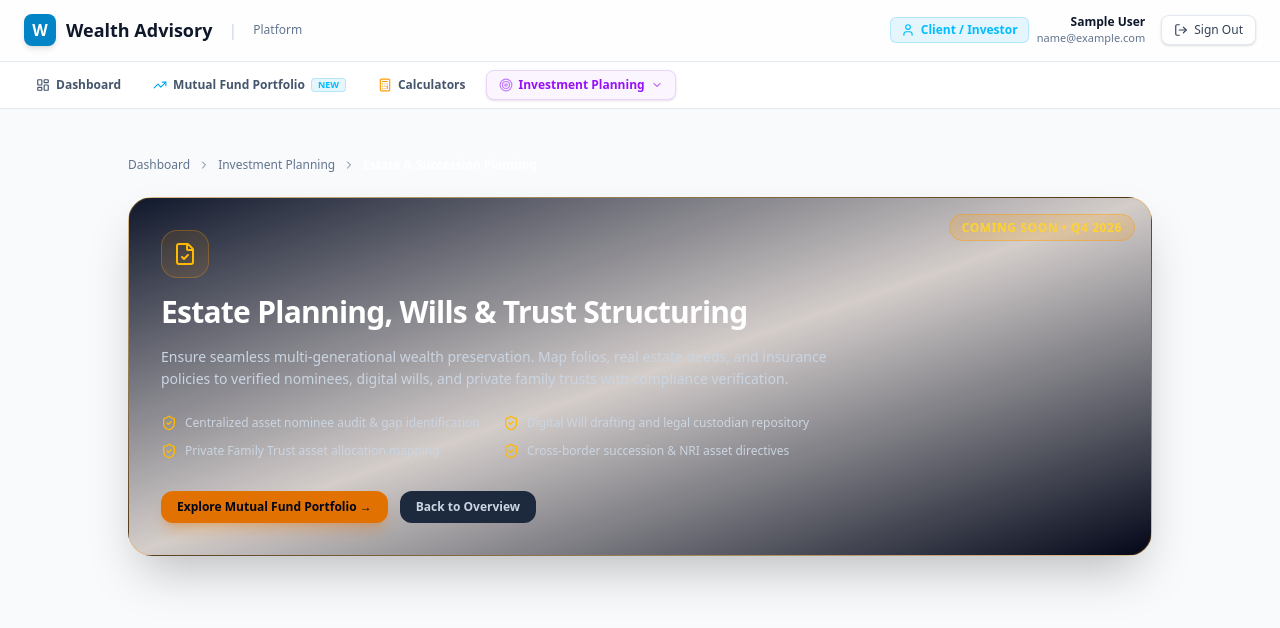
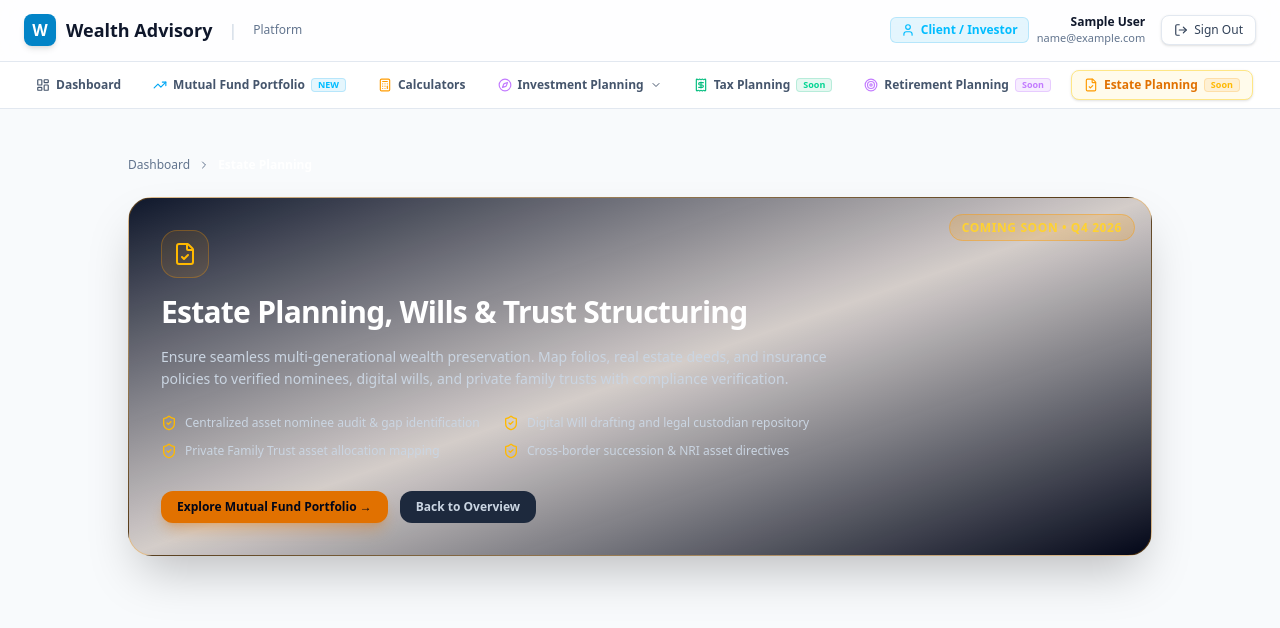
Before and after one commit to vibhavksrivastava/my-wealth-platform, a Next.js app: page /dashboard/planning/estate in a window 1280 px wide. Shown: the top 628 px of the page. Built offline with nearby package versions, Linux system fonts and the light colour scheme; sample sign-in values are in the browser's storage.

Commit message:
feat(navigation): promote tax, retirement, and estate planning to main menu and clean investment planning submenu

```diff
--- a/app/dashboard/layout.tsx
+++ b/app/dashboard/layout.tsx
@@ -16,7 +16,8 @@ import {
   ShieldAlert,
   FileCheck,
   Calculator,
-  Compass
+  Compass,
+  Receipt
 } from "lucide-react";
 import { TenantConfigProvider } from "@/lib/tenant-config";
 import { FirmBrandingProvider, useFirmBranding } from "@/lib/context/FirmBrandingContext";
@@ -217,8 +218,8 @@ function DashboardNavBar({ user }: { user: UserProfile | null }) {
   const [planningMenuOpen, setPlanningMenuOpen] = useState(false);
 
   return (
-    <nav className="border-b border-slate-200 dark:border-slate-900 bg-white/95 dark:bg-slate-950/95 backdrop-blur-sm px-6 py-2 flex items-center justify-between text-xs z-40 sticky top-[57px]">
-      <div className="flex items-center gap-1.5 sm:gap-2">
+    <nav className="border-b border-slate-200 dark:border-slate-900 bg-white/95 dark:bg-slate-950/95 backdrop-blur-sm px-6 py-2 flex items-center justify-between text-xs z-40 sticky top-[57px] overflow-x-auto">
+      <div className="flex items-center gap-1.5 sm:gap-2 shrink-0">
         {/* Dashboard Link */}
         <Link
           href={user?.role === "CLIENT" ? "/dashboard/client" : "/dashboard/advisor"}
@@ -262,17 +263,17 @@ function DashboardNavBar({ user }: { user: UserProfile | null }) {
         </Link>
 
         {/* Investment Planning Dropdown Menu */}
-        <div className="relative">
+        <div className="relative shrink-0">
           <button
             type="button"
             onClick={() => setPlanningMenuOpen(!planningMenuOpen)}
             className={`flex items-center gap-1.5 px-3 py-1.5 rounded-lg font-semibold transition ${
-              pathname.includes("/planning") || pathname.includes("/clients")
+              pathname.startsWith("/dashboard/clients")
                 ? "bg-purple-50 dark:bg-purple-950/60 text-purple-600 dark:text-purple-400 border border-purple-200 dark:border-purple-800 font-bold shadow-sm"
                 : "text-slate-600 dark:text-slate-400 hover:text-slate-900 dark:hover:text-white hover:bg-slate-50 dark:hover:bg-slate-900"
             }`}
           >
-            <Target className="h-3.5 w-3.5 text-purple-400" />
+            <Compass className="h-3.5 w-3.5 text-purple-400" />
             <span>Investment Planning</span>
             <ChevronDown className={`h-3 w-3 transition-transform ${planningMenuOpen ? "rotate-180" : ""}`} />
           </button>
@@ -297,69 +298,69 @@ function DashboardNavBar({ user }: { user: UserProfile | null }) {
               </Link>
 
               <Link
-                href="/dashboard/calculators"
+                href="/dashboard/clients/new"
                 onClick={() => setPlanningMenuOpen(false)}
                 className="block p-2 rounded-xl hover:bg-slate-50 dark:hover:bg-slate-800/80 transition"
               >
                 <div className="text-xs font-bold text-slate-900 dark:text-white flex items-center gap-1.5">
-                  <Calculator className="h-3.5 w-3.5 text-amber-500" />
-                  <span>Financial &amp; MF Calculators</span>
+                  <Sparkles className="h-3.5 w-3.5 text-indigo-400" />
+                  <span>New Client Fact-Find &amp; Risk Profiling</span>
                 </div>
                 <div className="text-[10px] text-slate-500 mt-0.5">
-                  SIP, Lumpsum, Retirement, Step-Up &amp; Goals
+                  Comprehensive financial questionnaire
                 </div>
               </Link>
+            </div>
+          )}
+        </div>
 
-              <div className="pt-1.5 border-t border-slate-100 dark:border-slate-800 space-y-0.5">
-                <span className="text-[9px] font-bold uppercase tracking-wider text-slate-400 px-2 block mb-1">
-                  Upcoming Capabilities
-                </span>
-
+        {/* Tax Planning Link */}
         <Link
-                  href="/dashboard/planning/retirement"
-                  onClick={() => setPlanningMenuOpen(false)}
-                  className="p-2 rounded-xl hover:bg-slate-50 dark:hover:bg-slate-800/80 transition flex items-center justify-between"
+          href="/dashboard/planning/tax"
+          className={`flex items-center gap-1.5 px-3 py-1.5 rounded-lg font-semibold transition shrink-0 ${
+            pathname.startsWith("/dashboard/planning/tax")
+              ? "bg-emerald-50 dark:bg-emerald-950/80 text-emerald-600 dark:text-emerald-400 border border-emerald-200 dark:border-emerald-800 font-bold shadow-sm"
+              : "text-slate-600 dark:text-slate-400 hover:text-slate-900 dark:hover:text-white hover:bg-slate-50 dark:hover:bg-slate-900"
+          }`}
         >
-                  <div className="flex items-center gap-2">
-                    <Target className="h-3.5 w-3.5 text-purple-400" />
-                    <span className="text-xs text-slate-700 dark:text-slate-200">Retirement Planning</span>
-                  </div>
-                  <span className="text-[9px] px-1.5 py-0.2 rounded bg-purple-500/10 text-purple-400 font-bold border border-purple-500/20">
-                    Coming Soon
+          <Receipt className="h-3.5 w-3.5 text-emerald-500" />
+          <span>Tax Planning</span>
+          <span className="px-1.5 py-0.2 rounded text-[9px] font-bold bg-emerald-500/10 text-emerald-400 border border-emerald-500/20">
+            Soon
           </span>
         </Link>
 
+        {/* Retirement Planning Link */}
         <Link
-                  href="/dashboard/planning/estate"
-                  onClick={() => setPlanningMenuOpen(false)}
-                  className="p-2 rounded-xl hover:bg-slate-50 dark:hover:bg-slate-800/80 transition flex items-center justify-between"
+          href="/dashboard/planning/retirement"
+          className={`flex items-center gap-1.5 px-3 py-1.5 rounded-lg font-semibold transition shrink-0 ${
+            pathname.startsWith("/dashboard/planning/retirement")
+              ? "bg-purple-50 dark:bg-purple-950/80 text-purple-600 dark:text-purple-400 border border-purple-200 dark:border-purple-800 font-bold shadow-sm"
+              : "text-slate-600 dark:text-slate-400 hover:text-slate-900 dark:hover:text-white hover:bg-slate-50 dark:hover:bg-slate-900"
+          }`}
         >
-                  <div className="flex items-center gap-2">
-                    <FileCheck className="h-3.5 w-3.5 text-amber-400" />
-                    <span className="text-xs text-slate-700 dark:text-slate-200">Estate Planning</span>
-                  </div>
-                  <span className="text-[9px] px-1.5 py-0.2 rounded bg-amber-500/10 text-amber-400 font-bold border border-amber-500/20">
-                    Coming Soon
+          <Target className="h-3.5 w-3.5 text-purple-400" />
+          <span>Retirement Planning</span>
+          <span className="px-1.5 py-0.2 rounded text-[9px] font-bold bg-purple-500/10 text-purple-400 border border-purple-500/20">
+            Soon
           </span>
         </Link>
 
+        {/* Estate Planning Link */}
         <Link
-                  href="/dashboard/planning/tax"
-                  onClick={() => setPlanningMenuOpen(false)}
-                  className="p-2 rounded-xl hover:bg-slate-50 dark:hover:bg-slate-800/80 transition flex items-center justify-between"
+          href="/dashboard/planning/estate"
+          className={`flex items-center gap-1.5 px-3 py-1.5 rounded-lg font-semibold transition shrink-0 ${
+            pathname.startsWith("/dashboard/planning/estate")
+              ? "bg-amber-50 dark:bg-amber-950/80 text-amber-600 dark:text-amber-400 border border-amber-200 dark:border-amber-800 font-bold shadow-sm"
+              : "text-slate-600 dark:text-slate-400 hover:text-slate-900 dark:hover:text-white hover:bg-slate-50 dark:hover:bg-slate-900"
+          }`}
         >
-                  <div className="flex items-center gap-2">
-                    <Calculator className="h-3.5 w-3.5 text-emerald-400" />
-                    <span className="text-xs text-slate-700 dark:text-slate-200">Tax Planning</span>
-                  </div>
-                  <span className="text-[9px] px-1.5 py-0.2 rounded bg-emerald-500/10 text-emerald-400 font-bold border border-emerald-500/20">
-                    Coming Soon
+          <FileCheck className="h-3.5 w-3.5 text-amber-500" />
+          <span>Estate Planning</span>
+          <span className="px-1.5 py-0.2 rounded text-[9px] font-bold bg-amber-500/10 text-amber-400 border border-amber-500/20">
+            Soon
           </span>
         </Link>
-              </div>
-            </div>
-          )}
-        </div>
       </div>
 
       {/* Quick Admin Links */}
--- a/app/dashboard/planning/estate/page.tsx
+++ b/app/dashboard/planning/estate/page.tsx
@@ -9,9 +9,7 @@ export default function EstatePlanningPage() {
       <div className="flex items-center gap-2 text-xs text-slate-500">
         <Link href="/dashboard/advisor" className="hover:text-white transition">Dashboard</Link>
         <ChevronRight className="h-3 w-3" />
-        <span>Investment Planning</span>
-        <ChevronRight className="h-3 w-3" />
-        <span className="text-white font-semibold">Estate &amp; Succession Planning</span>
+        <span className="text-white font-semibold">Estate Planning</span>
       </div>
 
       <div className="p-8 rounded-3xl bg-gradient-to-br from-slate-900 via-amber-950/20 to-slate-950 border border-amber-500/30 shadow-2xl relative overflow-hidden">
--- a/app/dashboard/planning/retirement/page.tsx
+++ b/app/dashboard/planning/retirement/page.tsx
@@ -8,8 +8,6 @@ export default function RetirementPlanningPage() {
     <div className="space-y-6 max-w-5xl mx-auto py-6">
       <div className="flex items-center gap-2 text-xs text-slate-500">
         <Link href="/dashboard/advisor" className="hover:text-white transition">Dashboard</Link>
-        <ChevronRight className="h-3 w-3" />
-        <span>Investment Planning</span>
         <ChevronRight className="h-3 w-3" />
         <span className="text-white font-semibold">Retirement Planning</span>
       </div>
--- a/app/dashboard/planning/tax/page.tsx
+++ b/app/dashboard/planning/tax/page.tsx
@@ -9,9 +9,7 @@ export default function TaxPlanningPage() {
       <div className="flex items-center gap-2 text-xs text-slate-500">
         <Link href="/dashboard/advisor" className="hover:text-white transition">Dashboard</Link>
         <ChevronRight className="h-3 w-3" />
-        <span>Investment Planning</span>
-        <ChevronRight className="h-3 w-3" />
-        <span className="text-white font-semibold">Tax Planning &amp; Tax-Loss Harvesting</span>
+        <span className="text-white font-semibold">Tax Planning</span>
       </div>
 
       <div className="p-8 rounded-3xl bg-gradient-to-br from-slate-900 via-emerald-950/20 to-slate-950 border border-emerald-500/30 shadow-2xl relative overflow-hidden">
```
Lines whose indentation alone changed are shown as unchanged.
